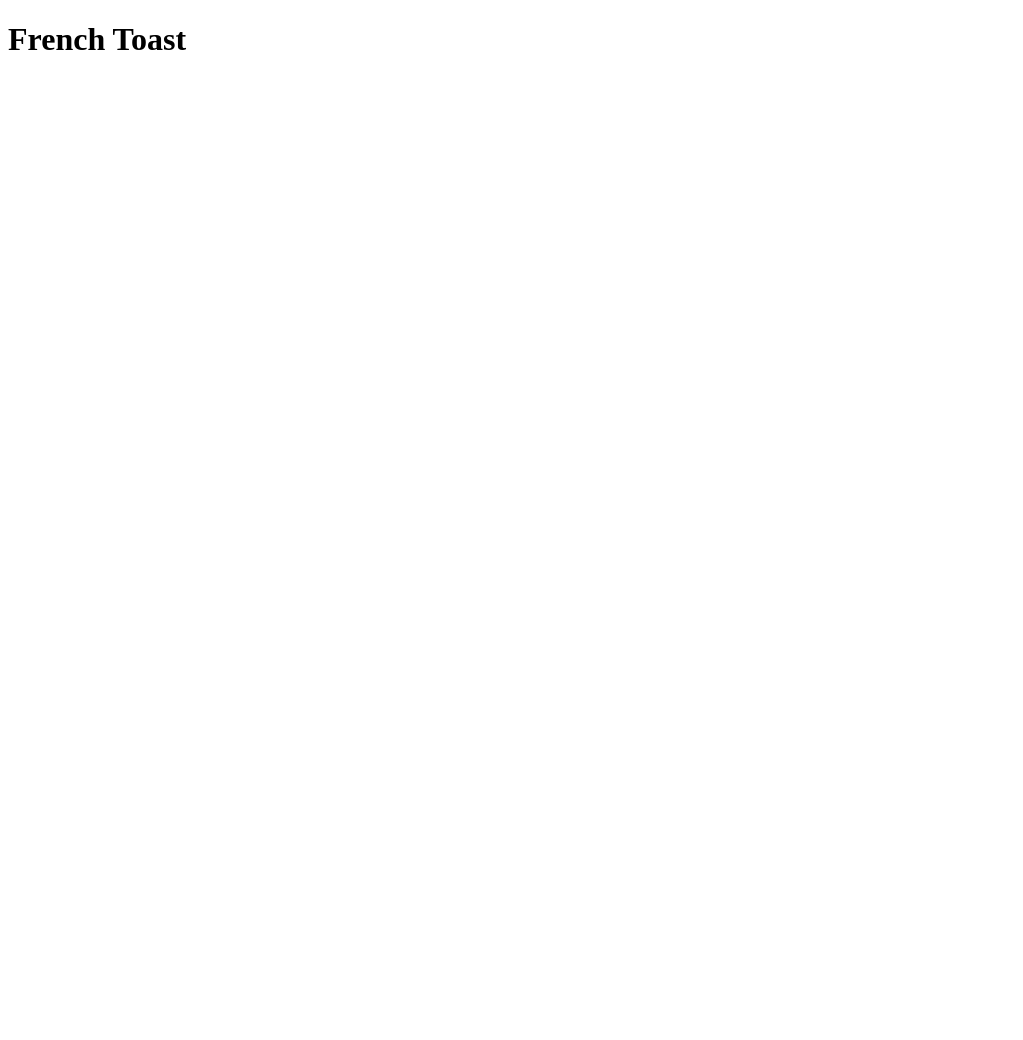
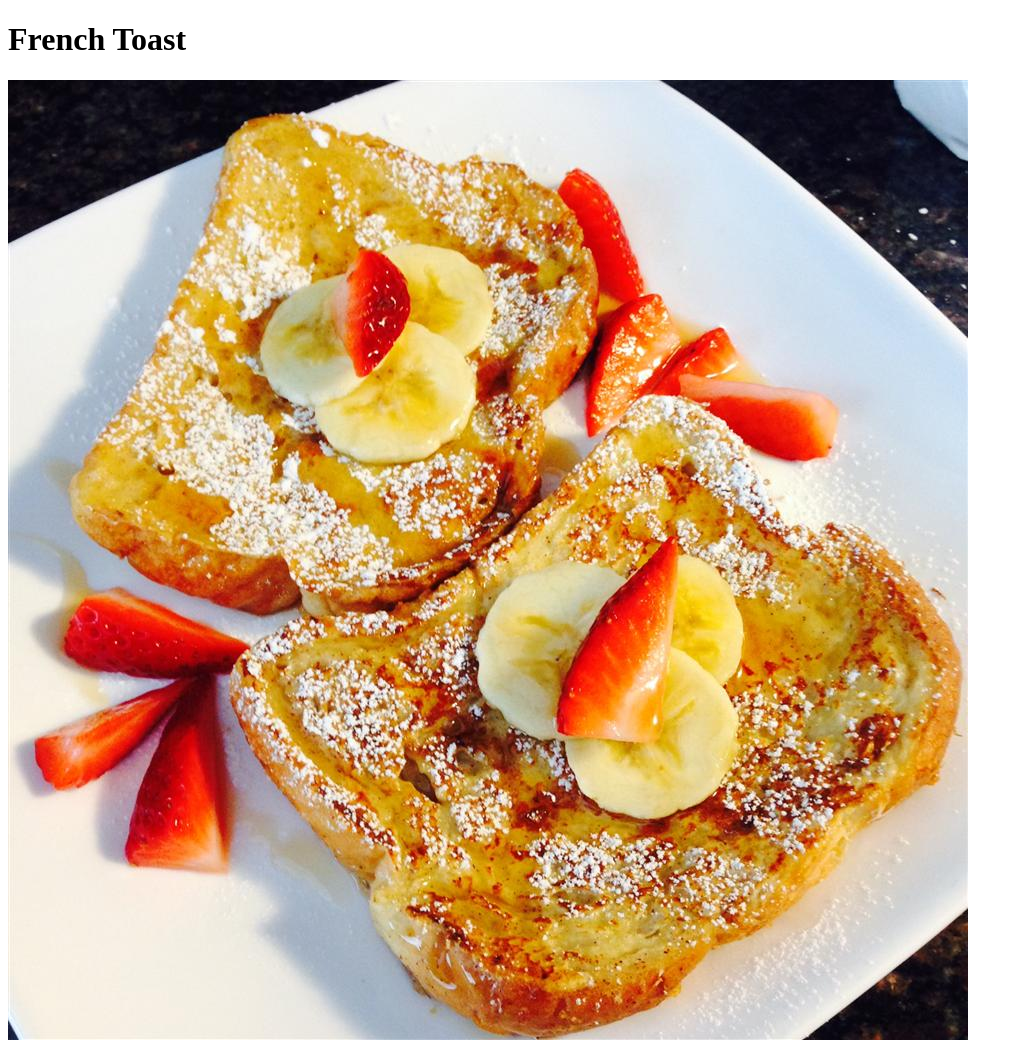
Before and after one commit to bazooki14/odin-recipes, a plain HTML site: page recipes/french-toast.html in a window 1280 px wide. Shown: the whole page, without its empty margins (0-1023 px from the left). Before the commit the page ends 800 px from the top, so only its background shows below. Drawn offline with Linux system fonts and the light colour scheme.

Commit message:
Add image on french-toast.html

```diff
--- a/recipes/french-toast.html
+++ b/recipes/french-toast.html
@@ -6,5 +6,7 @@
     </head>
     <body>
         <h1>French Toast</h1>
+        <img src="./images/french-toast.jpeg" alt="image of french toast coated in powdered sugar and garnished with sliced bananas and strawberries">
+
     </body>
 </html>
```
Also changed, not shown: recipes/images/french-toast.jpeg (added).
